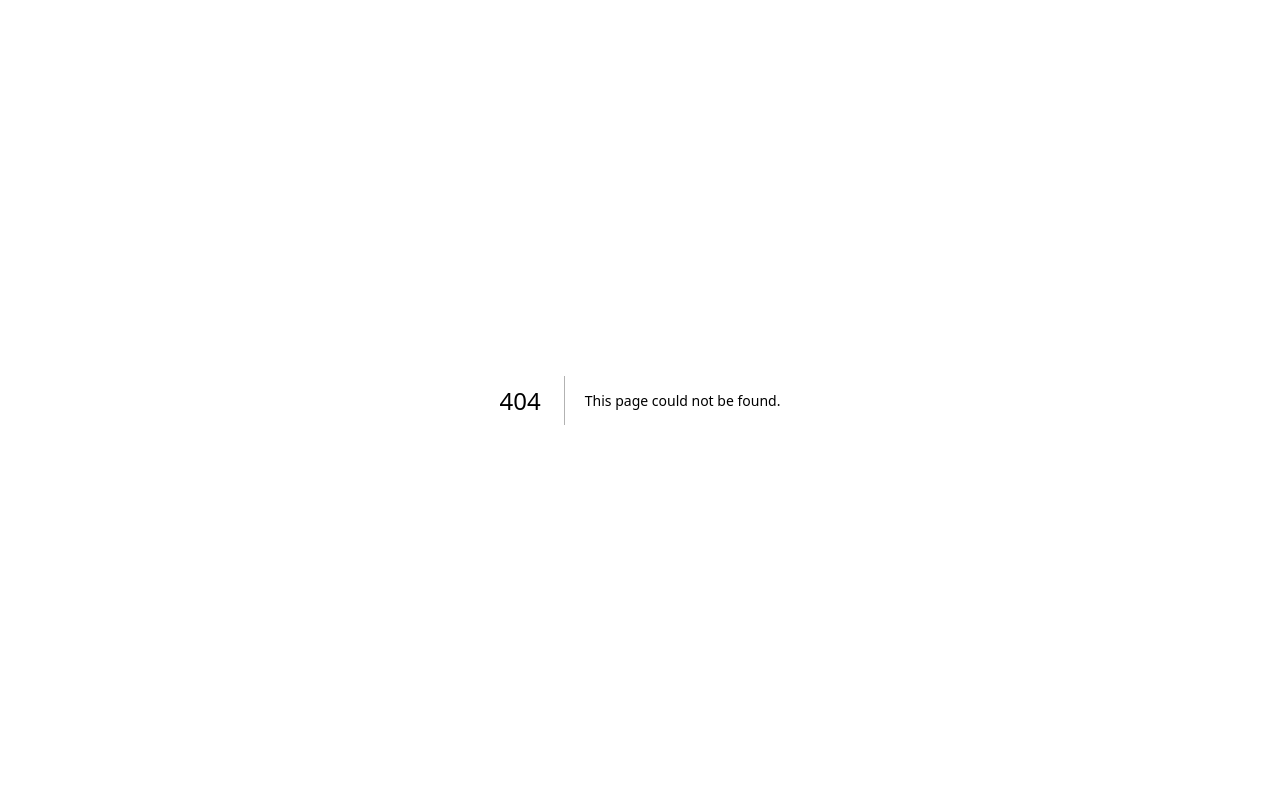
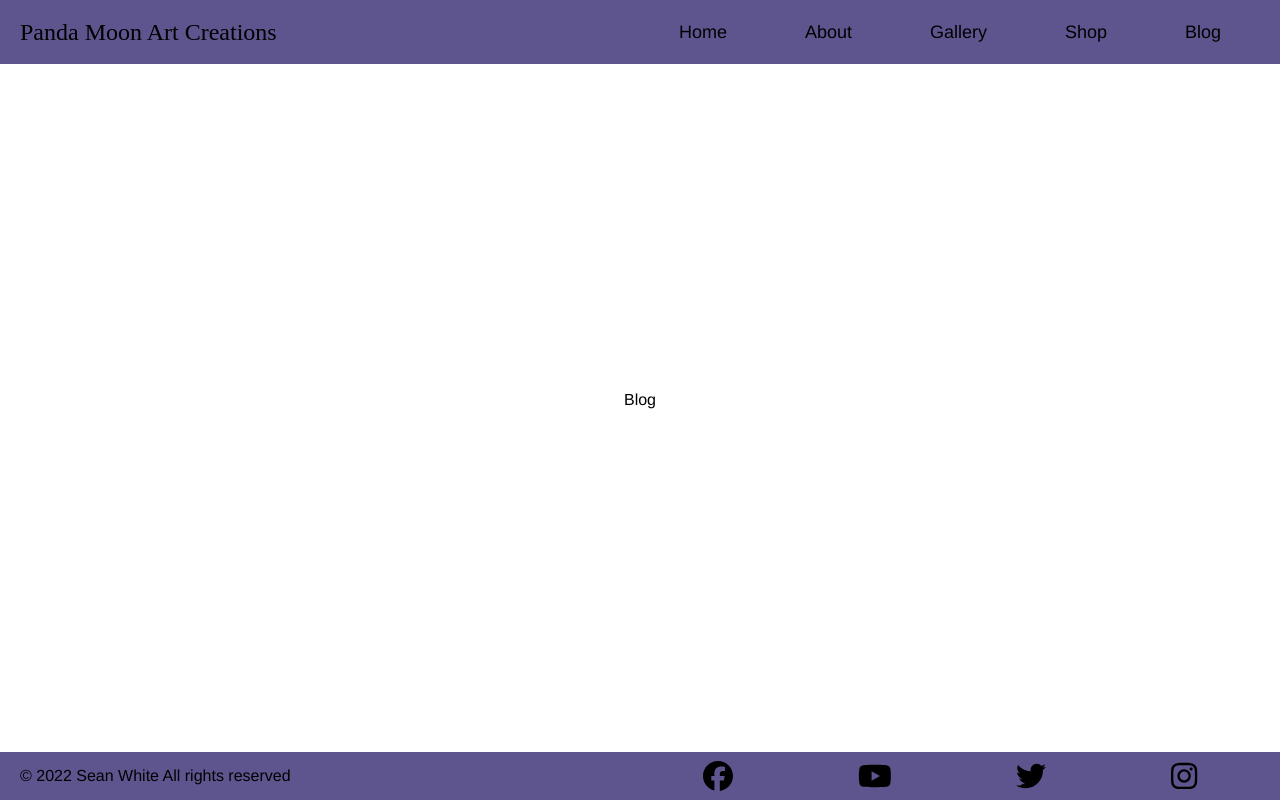
Before and after one commit to seanbrwh/pho.fyi, a Next.js app: page /blog in a window 1280 px wide. Before the commit this address had no page. Built offline with nearby package versions, Linux system fonts and the light colour scheme.

Commit message:
added routing for client

```diff
--- /dev/null
+++ b/pages/about.tsx
@@ -0,0 +1,21 @@
+import type { ReactElement } from "react";
+import type { NextPageWithLayout } from "./_app";
+import Layout from "../components/layout";
+import Head from "next/head";
+
+const About: NextPageWithLayout = () => {
+  return (
+    <div className="flex justify-center items-center w-full h-screen">
+      <Head>
+        <title>About</title>
+      </Head>
+      <h1>About</h1>
+    </div>
+  );
+};
+
+About.getLayout = function getLayout(about: ReactElement) {
+  return <Layout>{about}</Layout>;
+};
+
+export default About;
--- /dev/null
+++ b/pages/blog.tsx
@@ -0,0 +1,21 @@
+import type { ReactElement } from "react";
+import type { NextPageWithLayout } from "./_app";
+import Layout from "../components/layout";
+import Head from "next/head";
+
+const Blog: NextPageWithLayout = () => {
+  return (
+    <div className="flex justify-center items-center w-full h-screen">
+      <Head>
+        <title>Blog</title>
+      </Head>
+      <h1>Blog</h1>
+    </div>
+  );
+};
+
+Blog.getLayout = function getLayout(blog: ReactElement) {
+  return <Layout>{blog}</Layout>;
+};
+
+export default Blog;
--- /dev/null
+++ b/pages/gallery.tsx
@@ -0,0 +1,21 @@
+import type { ReactElement } from "react";
+import type { NextPageWithLayout } from "./_app";
+import Layout from "../components/layout";
+import Head from "next/head";
+
+const Gallery: NextPageWithLayout = () => {
+  return (
+    <div className="flex justify-center items-center w-full h-screen">
+      <Head>
+        <title>Gallery</title>
+      </Head>
+      <h1>Gallery</h1>
+    </div>
+  );
+};
+
+Gallery.getLayout = function getLayout(gallery: ReactElement) {
+  return <Layout>{gallery}</Layout>;
+};
+
+export default Gallery;
--- a/pages/index.tsx
+++ b/pages/index.tsx
@@ -3,7 +3,7 @@ import type { NextPageWithLayout } from "./_app";
 import Layout from "../components/layout";
 import Head from "next/head";
 
-const Page: NextPageWithLayout = () => {
+const Home: NextPageWithLayout = () => {
   return (
     <div className="w-full h-full p-10 mt-20">
       <Head>
@@ -12,7 +12,7 @@ const Page: NextPageWithLayout = () => {
           name="description"
           content="A website to showcase art as well as sell it"
         />
-        <meta http-equiv="Content-Type" content="text/html;charset=UTF-8" />
+        <meta httpEquiv="Content-Type" content="text/html;charset=UTF-8" />
         <meta name="viewport" content="initial-scale=1.0, width=device-width" />
         <link
           rel="shortcut icon"
@@ -50,10 +50,10 @@ const Page: NextPageWithLayout = () => {
         </div>
       </div>
       <div className="grid grid-cols-6 grid-rows-4 gap-10 w-full h-full pb-20">
-        <div className="border-solid border-2 border-primary col-span-6 row-span-2 flex justify-center items-center berfore:content-[attr(before)]">
+        <div className="border-solid border-2 border-primary col-span-4 row-span-2 flex justify-center items-center berfore:content-[attr(before)]">
           Blog
         </div>
-        <div className="border-solid border-2 border-primary col-span-4 row-span-2 col-start-3 flex justify-center items-center">
+        <div className="border-solid border-2 border-primary col-span-6 row-span-4 flex justify-center items-center">
           Contact
         </div>
       </div>
@@ -61,8 +61,8 @@ const Page: NextPageWithLayout = () => {
   );
 };
 
-Page.getLayout = function getLayout(page: ReactElement) {
-  return <Layout>{page}</Layout>;
+Home.getLayout = function getLayout(home: ReactElement) {
+  return <Layout>{home}</Layout>;
 };
 
-export default Page;
+export default Home;
--- /dev/null
+++ b/pages/shop.tsx
@@ -0,0 +1,21 @@
+import type { ReactElement } from "react";
+import type { NextPageWithLayout } from "./_app";
+import Layout from "../components/layout";
+import Head from "next/head";
+
+const Shop: NextPageWithLayout = () => {
+  return (
+    <div className="flex justify-center items-center w-full h-screen">
+      <Head>
+        <title>Shop</title>
+      </Head>
+      <h1>Shop</h1>
+    </div>
+  );
+};
+
+Shop.getLayout = function getLayout(shop: ReactElement) {
+  return <Layout>{shop}</Layout>;
+};
+
+export default Shop;
```
